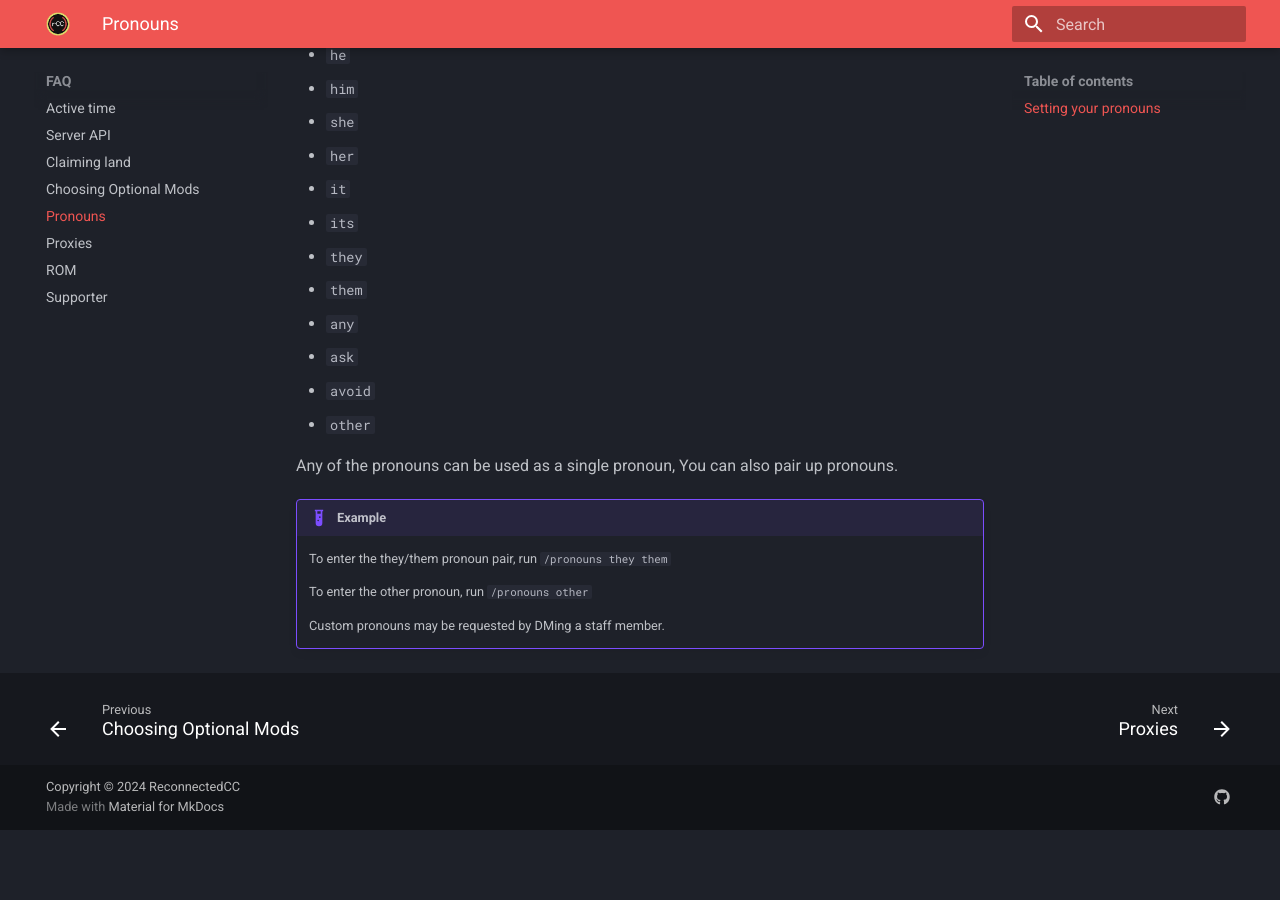
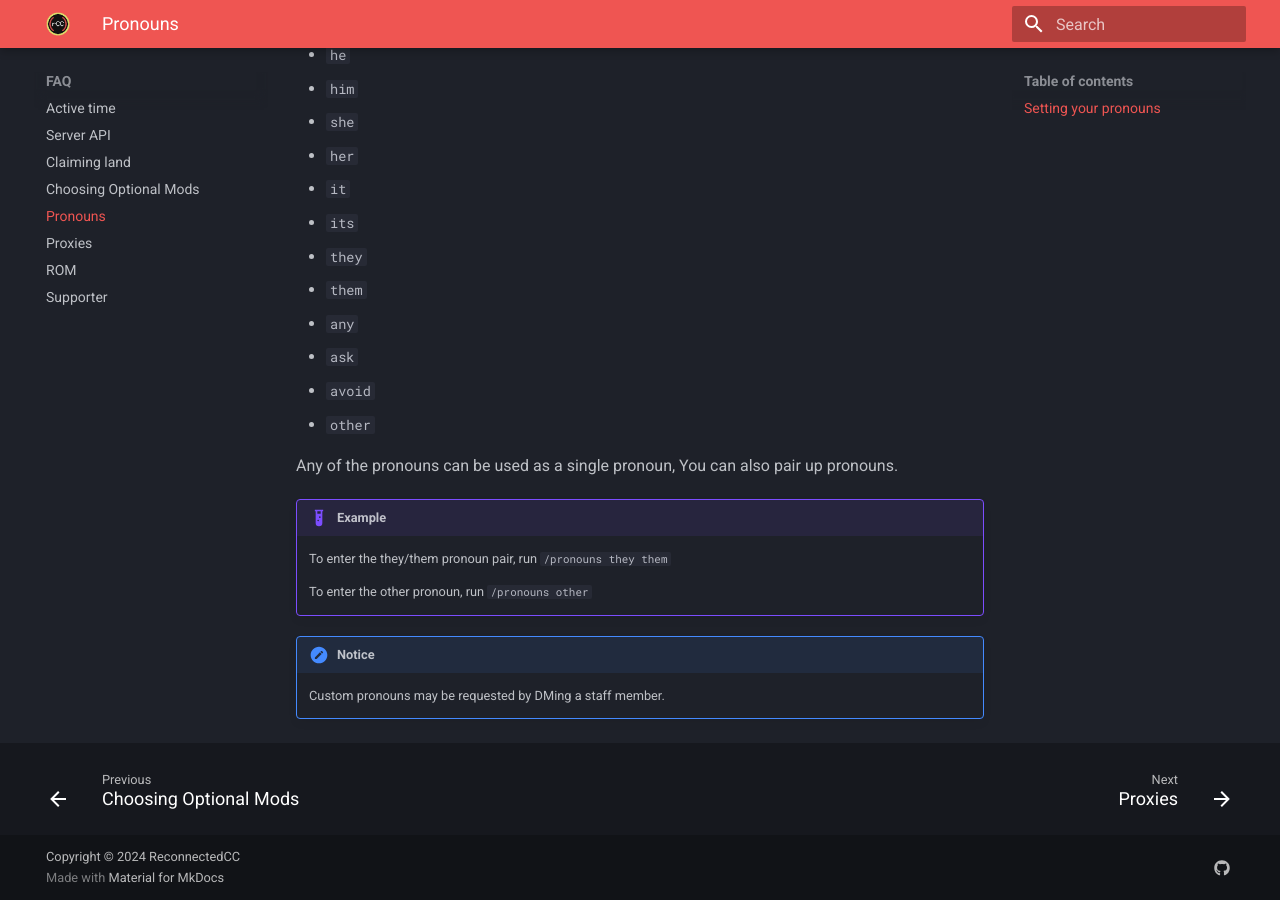
Before and after one commit to ReconnectedCC/docs, an MkDocs documentation site: the page built from docs/faq/pronouns.md, in a window 1280 px wide and 900 px high, scrolled down 796 px. Built offline with MkDocs 1.6.1 and Material for MkDocs 9.7.7, drawn with Linux system fonts in a browser that asks for light colours; before the commit the page ends 1626 px from its top, so only the background shows below that.

Commit message:
Add a notice to pronouns

```diff
--- a/docs/faq/pronouns.md
+++ b/docs/faq/pronouns.md
@@ -37,4 +37,5 @@ Any of the pronouns can be used as a single pronoun, You can also pair up pronou
 
     To enter the other pronoun, run `/pronouns other`
 
+!!! notice
     Custom pronouns may be requested by DMing a staff member.
```
